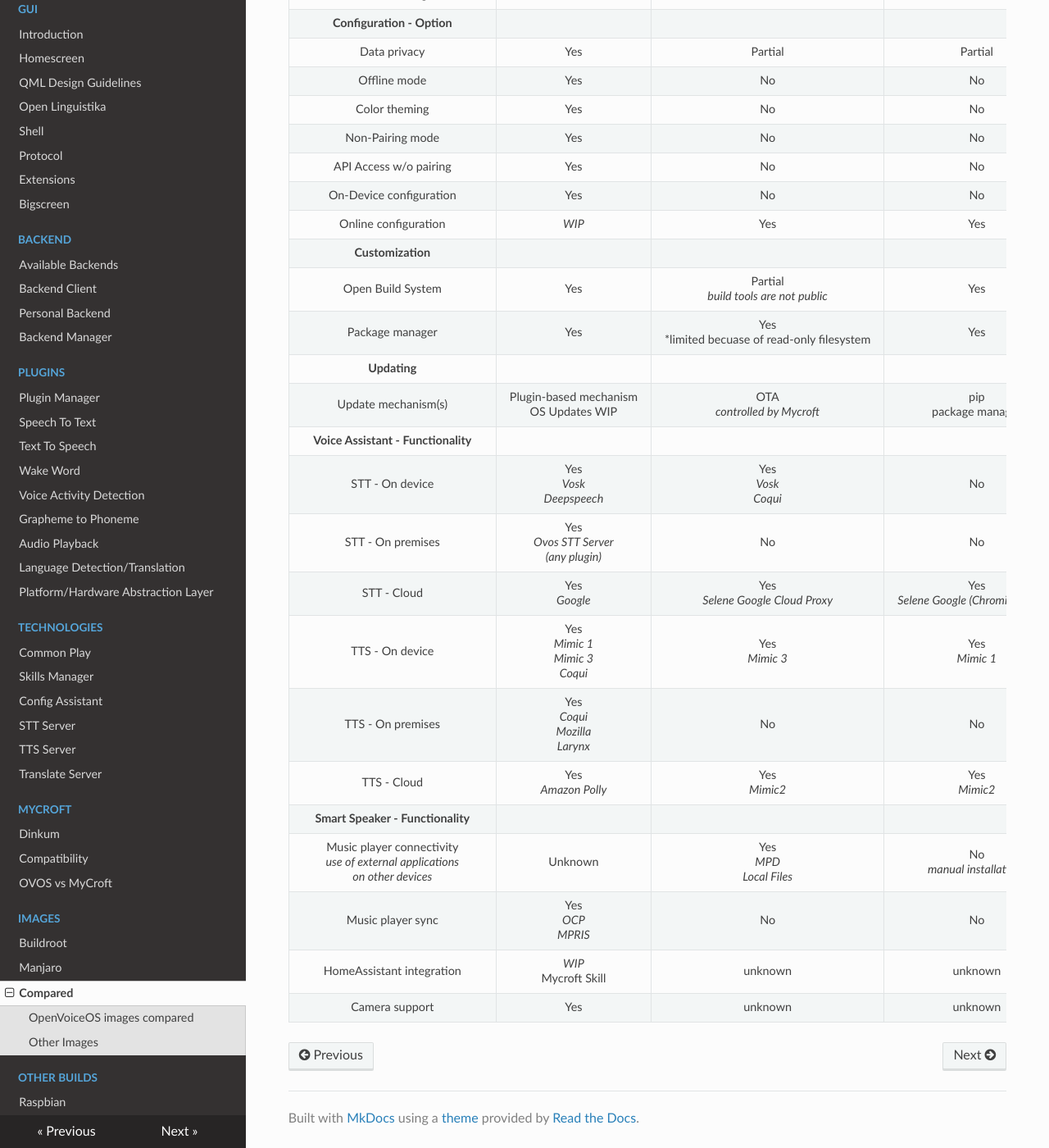
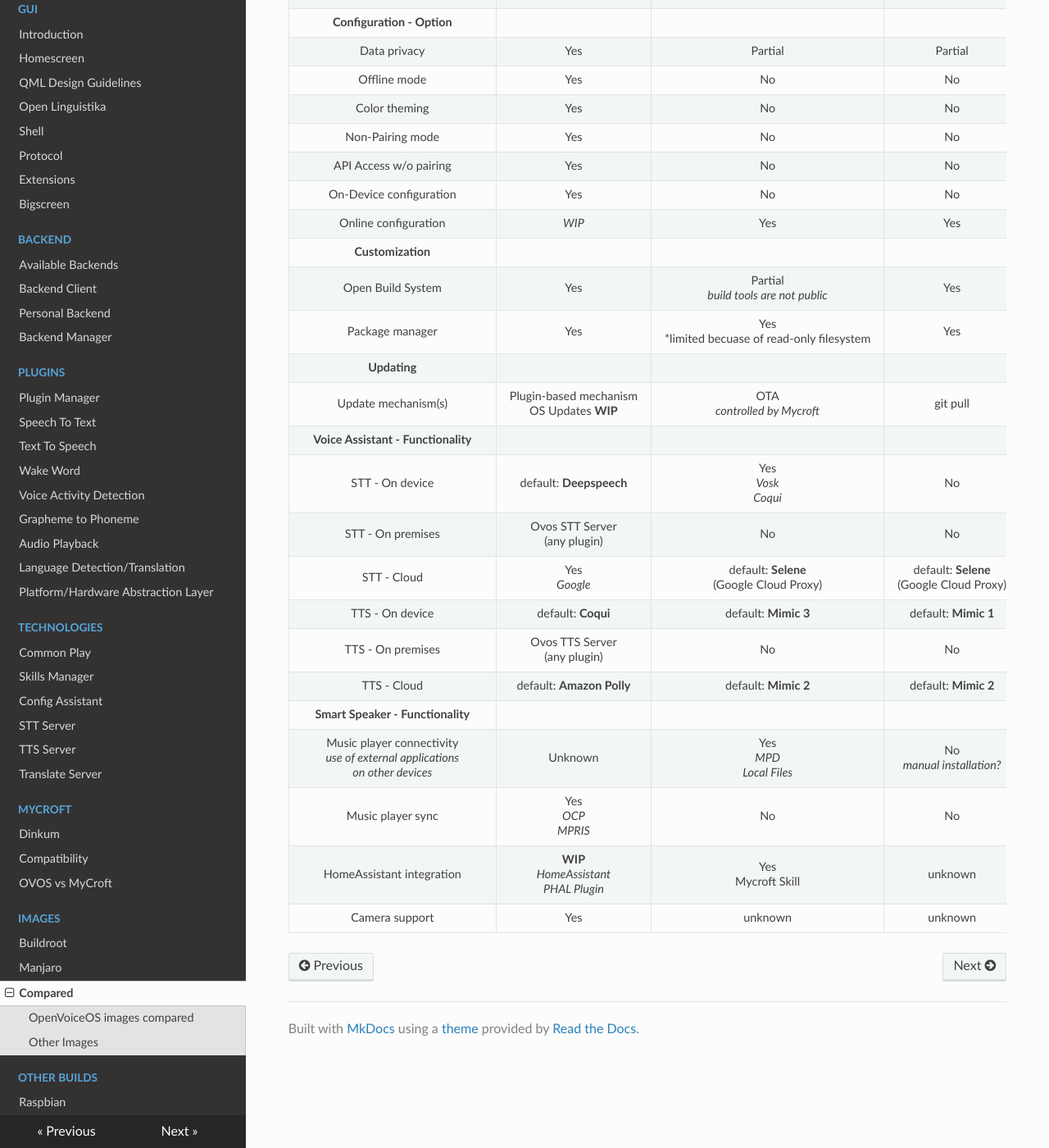
Before and after one commit to OpenVoiceOS/community-docs, an MkDocs documentation site: the page built from docs/comparison.md, in a window 1280 px wide and 1400 px high, scrolled down 4212 px. Shown: the whole window at 82% size. Built offline with MkDocs 1.6.1, drawn with Linux system fonts in a browser that asks for light colours; nearby versions of some CDN libraries; some of the changed text lies outside the part shown.

Commit message:
more table corrections

```diff
--- a/docs/comparison.md
+++ b/docs/comparison.md
@@ -19,14 +19,14 @@
 | Virtual Appliance                                                               |                                *planned*                                |                        No                         |                     Unknown                       |
 | Docker                                                                          |                       No<br>*possibly in future*                        |                        Yes                        |                     Unknown                       |
 | Mark-1                                                                          |                              **WIP**                               |                        No                         |   No<br>*possibly in future*  |
-| Mark-2                                                                          |                    **WIP**<br>(no leds)                                 |            **WIP**<br>(no leds)                   |            manual install<br>(no gui)           |
-| Mark-2  (dev kit)                                                               |                    Yes                                                  |            Yes                                    |            manual install<br>(no gui)           |
+| Mark-2                                                                          |                    **WIP**<br>(no leds)                                 |            **WIP**<br>(no leds)                   |            partial<br>(no gui + manual install)           |
+| Mark-2  (dev kit)                                                               |                    Yes                                                  |            Yes                                    |            partial<br>(no gui + manual install)           |
 | **Hardware - Peripherals**                                                      |
 | ReSpeaker                                                                       |             **WIP**<br>2-mic<br>4-mic squared<br>4-mic linear<br>6-mic             |  **WIP**<br>2-mic<br>4-mic squared<br>4-mic linear<br>6-mic  |                       manual install                         |
 | USB                                                                             |                                   Yes                                   |                        Yes                        |                       Yes                         |
 | SJ-201                                                                          |                                   Yes                                   |                        Yes                        |                       manual install                         |
-| Google AIY v1                                                                   |                      Yes<br>*manual configuration*                      |           Yes<br>*manual installation*            |      manual install      |
-| Google AIY v2                                                                   |                      No<br>*perhaps in the future*                      |           Yes<br>*manual installation*            |      manual install      |
+| Google AIY v1                                                                   |                      manual install                      |           manual install            |      manual install      |
+| Google AIY v2                                                                   |                      No<br>*perhaps in the future*                      |           manual install            |      manual install      |
 | **Screen - GUI**                                                                |
 | GUI supported<br>*Showing a GUI if a screen is attached*                        |                      Yes<br>*ovos-shell on eglfs*                       |           Yes<br>*ovos-shell on eglfs*            |                       No                          |
 | **Network Setup - Options**                                                     |
@@ -57,7 +57,7 @@
 | **Smart Speaker - Functionality**                                               |
 | Music player connectivity<br>*use of external applications<br>on other devices* |  Yes<br>*Airplay<br>Spotifyd<br>Bluetooth<br>Snapcast<br>KDE Connect*   |                      Unknown                      |           Unknown                       |
 | Music player sync                                                               |                          Yes<br>*OCP<br>MPRIS*                          |               Yes<br>*OCP<br>MPRIS*               |                   No<br>*wip*                     |
-| HomeAssistant integration                                                       |                                 unknown                                 |       Yes<br>*HomeAssistant<br>PHAL Plugin*       |                    Unknown                        |
+| HomeAssistant integration                                                       |                                 **WIP**<br>*HomeAssistant<br>PHAL Plugin*                                 |       **WIP**<br>*HomeAssistant<br>PHAL Plugin*       |                    **WIP**<br>*HomeAssistant<br>PHAL Plugin*<br>(manual install)                     |
 | Camera support                                                                  |                                   Yes                                   |                       *wip*                       |                      *wip*                        |
 
 
@@ -65,7 +65,7 @@
 
 NeonAI and MycroftAI also provide their own images shipping their respective cores
 
-|                                                                                                            |                   **Neon AI**                    |             **Mark II<br>(Dinkum)**             | **Mycroft A.I.<br>(PiCroft)**  |
+|                                                                                                            |                   **Neon AI**                    |             **Mark II<br>(Dinkum)**             | **Mycroft A.I.<br>(Picroft)**  |
 |:----------------------------------------------------------------------------------------------------------:|:------------------------------------------------:|:------------------------------------------------:|:-----------------------------------------------:|
 | **Software - Architecture**                                                                                |
 | Core                                                                                                       |                    neon-core                     |                     Dinkum                      | mycroft-core |
@@ -77,7 +77,8 @@
 | Virtual Appliance                                                                                          |                     Unknown                      |                       No                        | No |
 | Docker                                                                                                     |                       Yes                        |                       No                        | No |
 | Mark-1                                                                                                     |                        No                        |                       No                        | No |
-| Mark-2                                                                                                     |            Yes<br>*Dev-Kit<br>Retail*            |              Yes<br>*Retail ONLY*               | No |
+| Mark-2                                                                                                     |            Yes            |              Yes               | No |
+| Mark-2  (dev kit)                                                               |                    Yes                                                  |            No                                   |            No           |
 | **Hardware - Peripherals**                                                                                 |
 | ReSpeaker                                                                                                  |                     Unknown                      |                       No                        | Yes<br>*manual installation?* |
 | USB                                                                                                        |                     Unknown                      |                       No                        | Yes<br>*manual installation* |
@@ -103,16 +104,16 @@
 | Open Build System                                                                                          |                                                              Yes                        |     Partial<br>*build tools are not public*     | Yes |
 | Package manager                                                                                            |                                     Yes                        | Yes<br>*limited becuase of read-only filesystem | Yes |
 | **Updating**                                                                                               |
-| Update mechanism(s)                                                                                        |       Plugin-based mechanism</br>OS Updates WIP |         OTA<br>*controlled by Mycroft*          | pip<br>package manager |
+| Update mechanism(s)                                                                                        |       Plugin-based mechanism</br>OS Updates **WIP** |         OTA<br>*controlled by Mycroft*          | git pull |
 | **Voice Assistant - Functionality**                                                                        |
-| STT - On device                                                                                                                   |           Yes<br>*Vosk<br>Deepspeech*            |            Yes<br>*Vosk*<br>*Coqui*             | No |
-| STT - On premises                                                                                           |      Yes<br>*Ovos STT Server<br>(any plugin)*       |                       No                        | No |
-| STT - Cloud                                                                                                    |                 Yes<br>*Google*                  |     Yes<br>*Selene Google  Cloud Proxy<br>*     |  Yes<br>*Selene Google (Chromium) Proxy <br>* |
-| TTS - On device                                                                                                                 |       Yes<br>*Mimic 1<br>Mimic 3<br>Coqui*       |                Yes<br>*Mimic 3*                 | Yes<br>*Mimic 1* |
-| TTS - On premises                                                                                                              |      Yes<br>*Coqui</br>Mozilla</br>Larynx*       |                       No                        | No |
-| TTS - Cloud                                                                                                |                         Yes<br>*Amazon Polly*               |                       Yes<br>*Mimic2*                        | Yes<br>*Mimic2* |
+| STT - On device                                                                                                                   |           default: **Deepspeech**            |            Yes<br>*Vosk*<br>*Coqui*             | No |
+| STT - On premises                                                                                           |      Ovos STT Server<br>(any plugin)       |                       No                        | No |
+| STT - Cloud                                                                                                    |                 Yes<br>*Google*                  |     default: **Selene**<br>(Google Cloud Proxy)     |   default: **Selene**<br>(Google Cloud Proxy) |
+| TTS - On device                                                                                                                 |       default: **Coqui**       |                default: **Mimic 3**                 | default: **Mimic 1** |
+| TTS - On premises                                                                                                              |      Ovos TTS Server<br>(any plugin)       |                       No                        | No |
+| TTS - Cloud                                                                                                |                         default: **Amazon Polly**               |                       default: **Mimic 2**                        | default: **Mimic 2** |
 | **Smart Speaker - Functionality**                                                                          |
 | Music player connectivity<br>*use of external applications<br>on other devices*                            |                     Unknown                      |           Yes<br>*MPD<br>Local Files*           | No<br>*manual installation?* |
 | Music player sync                                                                                          |                                                      Yes<br>*OCP<br>MPRIS*               |                       No                        | No |
-| HomeAssistant integration                                                                                  |                                                            *WIP*</br>Mycroft Skill     |                     unknown                     | unknown |
+| HomeAssistant integration                                                                                  |                                                            **WIP**<br>*HomeAssistant<br>PHAL Plugin*     |                     Yes<br>Mycroft Skill                     | unknown |
 | Camera support                                                                                             |                                                                             Yes                        |                     unknown                     | unknown |
```
